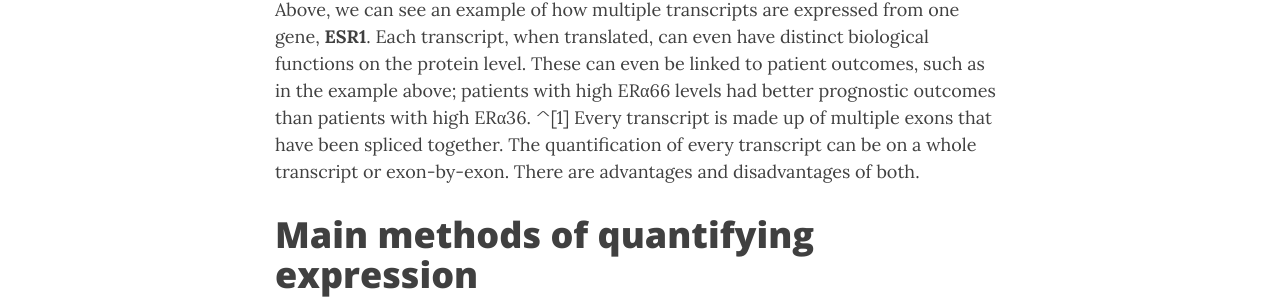
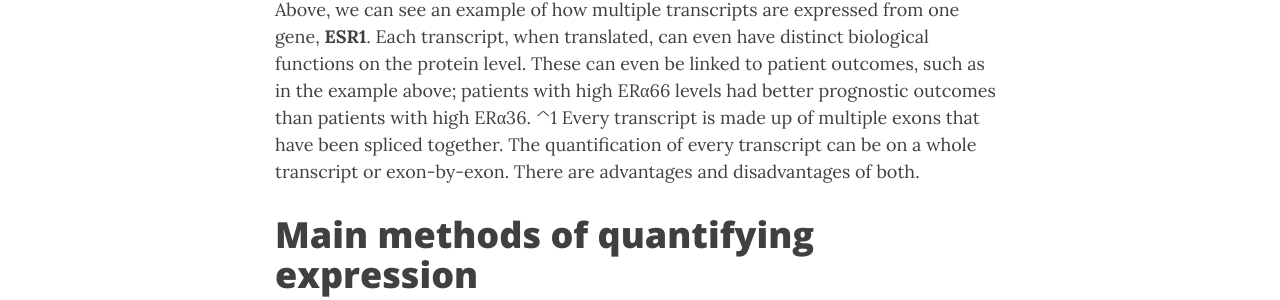
Before and after one commit to theheking/babs-rna-seq-2024, a Jekyll site: the page built from practical_overview/Week6_Alignment.md, in a window 1280 px wide and 900 px high, scrolled down 1159 px. Shown: the part 235-535 px from the top of the window. Built offline with Jekyll 4.4.1, drawn with Linux system fonts in a browser that asks for light colours; nearby versions of some CDN libraries; comment, search, counter and statistics services are not loaded.

```diff
--- a/practical_overview/Week6_Alignment.md
+++ b/practical_overview/Week6_Alignment.md
@@ -33,7 +33,7 @@ Genes vs Transcripts - An example: *ESR1*
 **Fig. 1 - Gene vs Transcript Example with ESR1**
 
 
-Above, we can see an example of how multiple transcripts are expressed from one gene, **ESR1**. Each transcript, when translated, can even have distinct biological functions on the protein level. These can even be linked to patient outcomes, such as in the example above; patients with high ERα66 levels had better prognostic outcomes than patients with high ERα36. ^[1] Every transcript is made up of multiple exons that have been spliced together. The quantification of every transcript can be on a whole transcript or exon-by-exon. There are advantages and disadvantages of both.
+Above, we can see an example of how multiple transcripts are expressed from one gene, **ESR1**. Each transcript, when translated, can even have distinct biological functions on the protein level. These can even be linked to patient outcomes, such as in the example above; patients with high ERα66 levels had better prognostic outcomes than patients with high ERα36. ^1 Every transcript is made up of multiple exons that have been spliced together. The quantification of every transcript can be on a whole transcript or exon-by-exon. There are advantages and disadvantages of both.
 
 Main methods of quantifying expression
 =====================================
```
